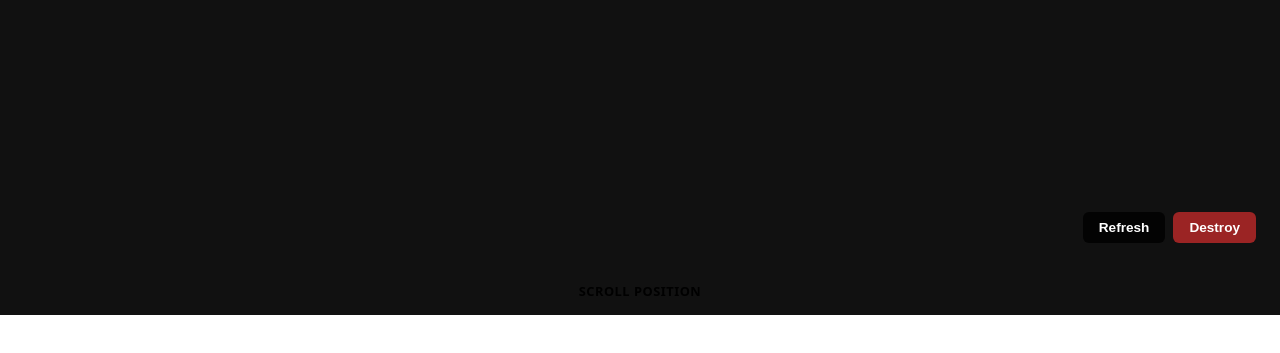
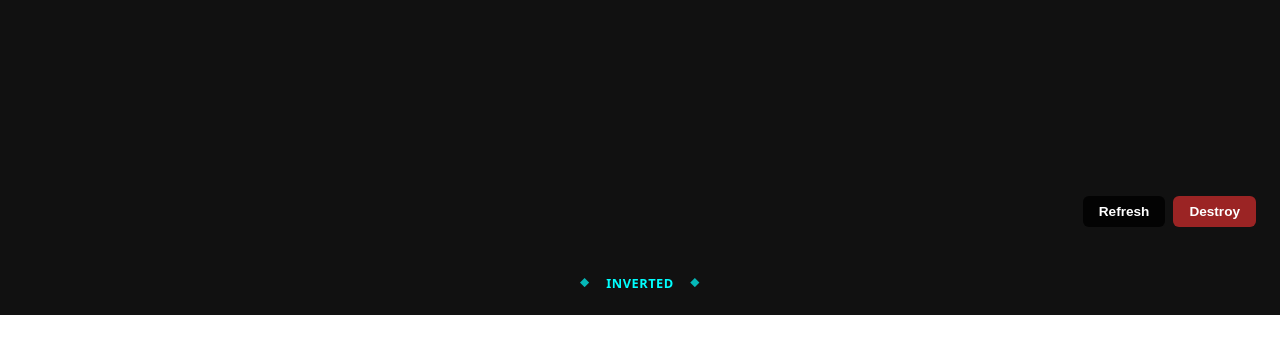
Before and after one commit to marcwiest/midday.js, a Solid app: page demo/index.html in a window 1280 px wide. Shown: the part 485-838 px from the top of the page. Built offline with nearby package versions, Linux system fonts and the light colour scheme.

Commit message:
demo: convert dock to headless mode with onChange-driven progress
Replace auto mode dock with middayHeadless to showcase both modes in
one demo. Each dock variant has different markup (default with live
progress %, dark with progress %, inverted with diamond icons).
The onChange callback updates progress text in real-time.

```diff
--- a/demo/index.html
+++ b/demo/index.html
@@ -20,9 +20,19 @@
     </nav>
   </header>
 
-  <nav class="dock" data-midday="bottom">
-    <div class="dock-inner">
-      <span>Scroll position</span>
+  <nav class="dock">
+    <div class="dock-variant" id="dock-default">
+      <span class="dock-label">Default</span>
+      <span class="dock-progress-text" id="progress-default">0%</span>
+    </div>
+    <div class="dock-variant" id="dock-dark" aria-hidden="true" inert>
+      <span class="dock-label">Dark</span>
+      <span class="dock-progress-text" id="progress-dark">0%</span>
+    </div>
+    <div class="dock-variant" id="dock-inverted" aria-hidden="true" inert>
+      <span class="dock-icon">&#9670;</span>
+      <span class="dock-label">Inverted</span>
+      <span class="dock-icon">&#9670;</span>
     </div>
   </nav>
 
@@ -73,19 +83,40 @@
   </div>
 
   <script type="module">
-    import { midday } from '../src/index.ts';
+    import { midday, middayHeadless } from '../src/index.ts';
 
-    let topInstance = midday(document.querySelector('[data-midday="top"]'), {
+    const progressDefault = document.getElementById('progress-default');
+    const progressDark = document.getElementById('progress-dark');
+
+    function initTop() {
+      return midday(document.querySelector('[data-midday="top"]'), {
         onChange: (variants) => {
-        console.log('Top:', variants);
+          console.log('Top (auto):', variants);
         },
       });
+    }
 
-    let bottomInstance = midday(document.querySelector('[data-midday="bottom"]'), {
+    function initBottom() {
+      return middayHeadless({
+        header: document.querySelector('.dock'),
+        variants: {
+          default: document.getElementById('dock-default'),
+          dark: document.getElementById('dock-dark'),
+          inverted: document.getElementById('dock-inverted'),
+        },
+        name: 'bottom',
         onChange: (variants) => {
-        console.log('Bottom:', variants);
+          console.log('Bottom (headless):', variants);
+          const def = variants.find((v) => v.name === 'default');
+          const dark = variants.find((v) => v.name === 'dark');
+          progressDefault.textContent = def ? `${Math.round(def.progress * 100)}%` : '0%';
+          progressDark.textContent = dark ? `${Math.round(dark.progress * 100)}%` : '0%';
         },
       });
+    }
+
+    let topInstance = initTop();
+    let bottomInstance = initBottom();
 
     document.getElementById('btn-refresh').addEventListener('click', () => {
       topInstance.refresh();
@@ -103,16 +134,8 @@
     });
 
     document.getElementById('btn-init').addEventListener('click', () => {
-      topInstance = midday(document.querySelector('[data-midday="top"]'), {
-        onChange: (variants) => {
-          console.log('Top:', variants);
-        },
-      });
-      bottomInstance = midday(document.querySelector('[data-midday="bottom"]'), {
-        onChange: (variants) => {
-          console.log('Bottom:', variants);
-        },
-      });
+      topInstance = initTop();
+      bottomInstance = initBottom();
       console.log('Re-initialized');
       document.getElementById('btn-destroy').style.display = '';
       document.getElementById('btn-refresh').style.display = '';
--- a/demo/style.css
+++ b/demo/style.css
@@ -25,7 +25,7 @@ header {
 
 .dock {
   bottom: 0;
-  height: 48px;
+  height: 64px;
 }
 
 header nav {
@@ -60,17 +60,51 @@ header a:hover {
   opacity: 0.7;
 }
 
-/* --- App Bar Inner --- */
-.dock-inner {
+/* --- Dock Variants (headless — each has different markup) --- */
+.dock-variant {
+  position: absolute;
+  top: 0;
+  left: 0;
+  right: 0;
+  bottom: 0;
   display: flex;
   align-items: center;
   justify-content: center;
   gap: 0.5rem;
-  height: 100%;
   font-size: 0.8rem;
   font-weight: 600;
   letter-spacing: 0.04em;
   text-transform: uppercase;
+  will-change: clip-path;
+}
+
+#dock-default {
+  background: white;
+  color: #111;
+}
+
+#dock-dark {
+  background: #111;
+  color: white;
+  pointer-events: none;
+}
+
+#dock-inverted {
+  background: #111;
+  color: #0ff;
+  pointer-events: none;
+  gap: 1rem;
+}
+
+.dock-icon {
+  font-size: 0.6rem;
+  opacity: 0.7;
+}
+
+.dock-progress-text {
+  font-variant-numeric: tabular-nums;
+  opacity: 0.5;
+  min-width: 3ch;
 }
 
 /* --- Variant Styles (shared by header and dock) --- */
@@ -145,7 +179,7 @@ section p {
 /* --- Demo Controls --- */
 .controls {
   position: fixed;
-  bottom: 4.5rem;
+  bottom: 5.5rem;
   right: 1.5rem;
   display: flex;
   gap: 0.5rem;
```
Lines whose indentation alone changed are shown as unchanged.
